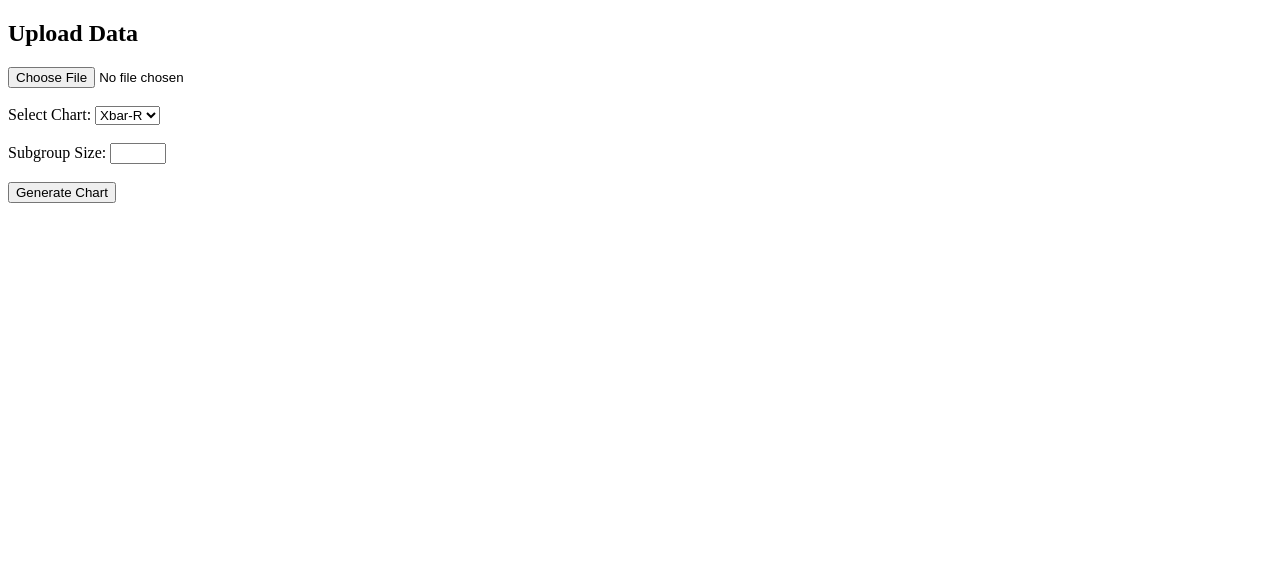
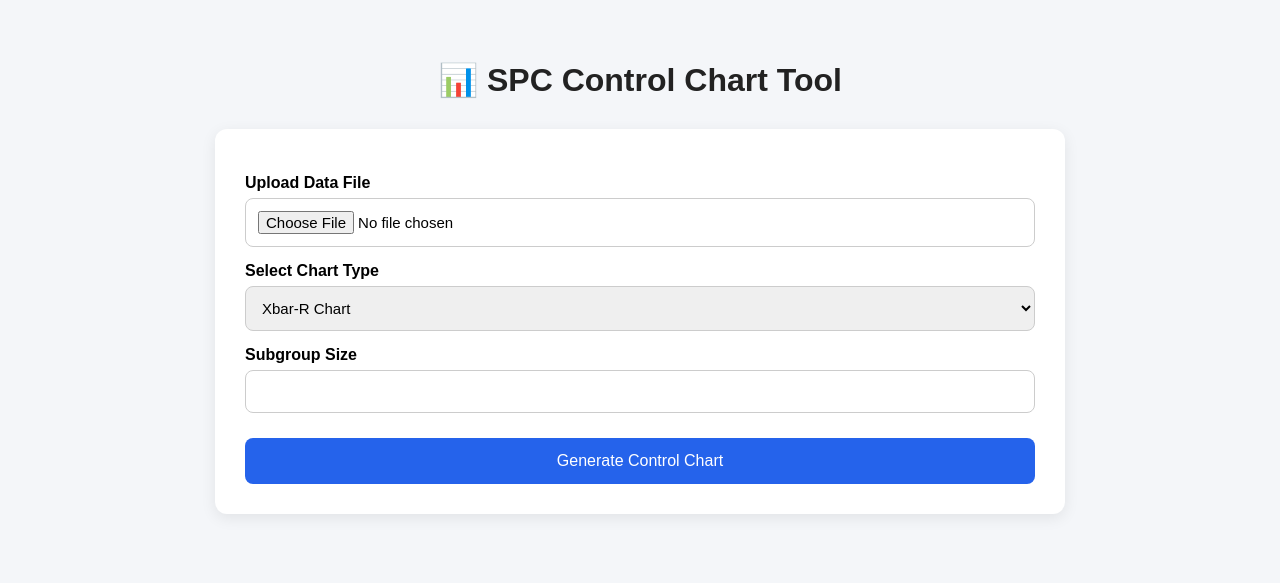
Before and after one commit to Aniket182001/spc-web-app, a Flask app: page / in a window 1280 px wide. Shown: the top 583 px of the page. Run offline with Flask 3, Linux system fonts and the light colour scheme.

Commit message:
Improve SPC tool UI with modern layout and styling

```diff
--- a/templates/index.html
+++ b/templates/index.html
@@ -1,40 +1,150 @@
 <!DOCTYPE html>
 <html>
 <head>
-    <title>SPC Tool</title>
+    <title>SPC Control Chart Tool</title>
+
+    <style>
+
+        body {
+            font-family: Arial, sans-serif;
+            background-color: #f4f6f9;
+            margin: 0;
+            padding: 40px;
+        }
+
+        .container {
+            max-width: 850px;
+            margin: auto;
+        }
+
+        .card {
+            background: white;
+            padding: 30px;
+            border-radius: 12px;
+            box-shadow: 0px 4px 15px rgba(0,0,0,0.08);
+            margin-bottom: 30px;
+        }
+
+        h1 {
+            text-align: center;
+            color: #222;
+            margin-bottom: 30px;
+        }
+
+        label {
+            font-weight: bold;
+            display: block;
+            margin-top: 15px;
+            margin-bottom: 6px;
+        }
+
+        input, select {
+            width: 100%;
+            padding: 12px;
+            border-radius: 8px;
+            border: 1px solid #ccc;
+            font-size: 15px;
+            box-sizing: border-box;
+        }
+
+        button {
+            margin-top: 25px;
+            width: 100%;
+            background-color: #2563eb;
+            color: white;
+            border: none;
+            padding: 14px;
+            border-radius: 8px;
+            font-size: 16px;
+            cursor: pointer;
+            transition: 0.2s;
+        }
+
+        button:hover {
+            background-color: #1d4ed8;
+        }
+
+        .message {
+            padding: 15px;
+            border-radius: 8px;
+            margin-bottom: 20px;
+            font-weight: bold;
+        }
+
+        .warning {
+            background-color: #fff7ed;
+            color: #c2410c;
+            border: 1px solid #fdba74;
+        }
+
+        .insight {
+            background-color: #ecfeff;
+            color: #155e75;
+            border: 1px solid #67e8f9;
+        }
+
+        .chart-container {
+            background: white;
+            padding: 20px;
+            border-radius: 12px;
+            box-shadow: 0px 4px 15px rgba(0,0,0,0.08);
+        }
+
+    </style>
+
 </head>
+
 <body>
 
-<h2>Upload Data</h2>
+<div class="container">
+
+    <h1>📊 SPC Control Chart Tool</h1>
+
+    <div class="card">
 
         <form action="/upload" method="post" enctype="multipart/form-data">
-    <input type="file" name="file" accept=".xlsx,.xls,.csv,.txt" required><br><br>
 
-    <label>Select Chart:</label>
+            <label>Upload Data File</label>
+            <input type="file" name="file" accept=".xlsx,.xls,.csv,.txt" required>
+
+            <label>Select Chart Type</label>
             <select name="chart">
-        <option value="xbar_r">Xbar-R</option>
-        <option value="xbar_s">Xbar-S</option>
-    </select><br><br>
 
-    <label>Subgroup Size:</label>
-    <input type="number" name="subgroup_size" min="2" max="25" required><br><br>
+                <option value="xbar_r">Xbar-R Chart</option>
+                <option value="xbar_s">Xbar-S Chart</option>
 
-    <button type="submit">Generate Chart</button>
+            </select>
+
+            <label>Subgroup Size</label>
+            <input type="number" name="subgroup_size" min="2" max="25" required>
+
+            <button type="submit">
+                Generate Control Chart
+            </button>
+
         </form>
 
-<br><br>
+    </div>
 
-{% if graph %}
-    {{ graph|safe }}
+    {% if warning %}
+        <div class="message warning">
+            {{ warning }}
+        </div>
     {% endif %}
 
     {% if insight %}
-    <p>{{ insight }}</p>
+        <div class="message insight">
+            {{ insight }}
+        </div>
     {% endif %}
 
-{% if warning %}
-    <p style="color:orange;"><strong>{{ warning }}</strong></p>
+    {% if graph %}
+        <div class="chart-container">
+            {{ graph|safe }}
+        </div>
     {% endif %}
+
+</div>
 
 </body>
 </html>
```
Lines whose indentation alone changed are shown as unchanged.
